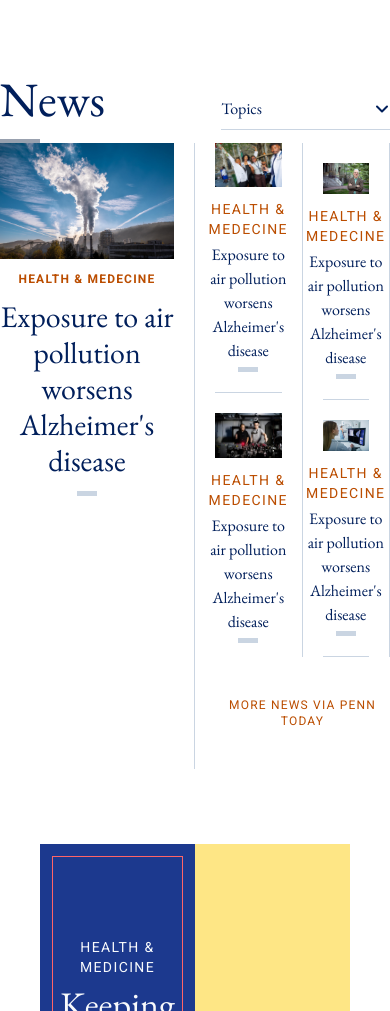
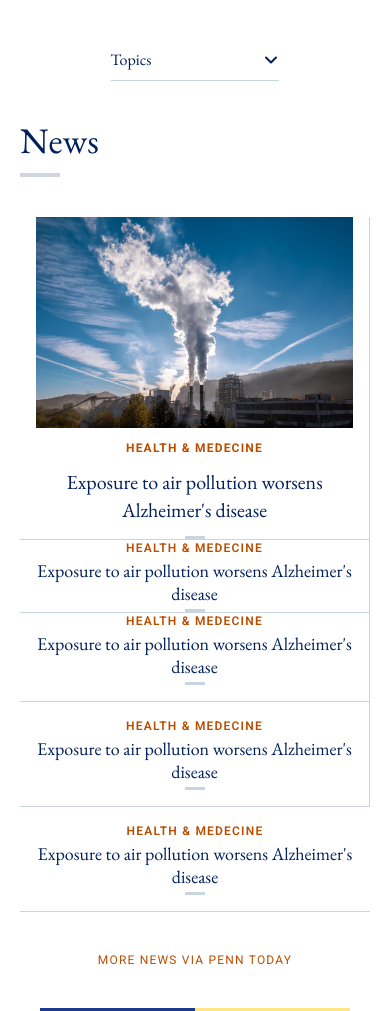
Before and after one commit to iToussaint/cloning-gate, a website built with Vite: page index.html in a window 390 px wide. Shown: the part 780-1791 px from the top of the page. Built offline with nearby package versions, Linux system fonts and the light colour scheme.

Commit message:
ft/News Section responsiveness

```diff
--- a/index.html
+++ b/index.html
@@ -191,12 +191,16 @@
       </div>
     </section>
 
-    <section class="min-h-screen flex flex-col justify-center text-blue">
-      <div class="max-w-screen-xl mx-auto">
-        <div class="flex justify-between items-center">
-          <div class="space-y-4">
-            <h1 class="text-5xl font-garamond">News</h1>
-            <div class="w-10 h-1 bg-gray-400"></div>
+    <section
+      class="min-h-screen flex flex-col justify-center text-blue px-5 pt-10"
+    >
+      <div class="xl:max-w-screen-xl mx-auto space-y-10">
+        <div
+          class="flex flex-col-reverse gap-y-10 md:flex-row justify-between items-center"
+        >
+          <div class="space-y-3 self-start">
+            <h1 class="text-4xl lg:text-5xl font-garamond">News</h1>
+            <div class="w-10 h-[4px] bg-gray-300"></div>
           </div>
 
           <div
@@ -220,8 +224,10 @@
           </div>
         </div>
 
-        <div class="grid grid-cols-2 text-center divide-x-1 divide-slate-300">
-          <div class="flex flex-col items-center gap-y-3 pr-5">
+        <div
+          class="container grid grid-cols-1 md:grid-cols-2 text-center divide-y divide-x divide-slate-300"
+        >
+          <div class="flex flex-col items-center gap-y-3 px-4">
             <div>
               <img src="public/news-1.jpeg" alt="" />
             </div>
@@ -230,83 +236,86 @@
             >
               Health & Medecine
             </h1>
-            <p class="font-garamond text-3xl">
+            <p class="font-garamond text-xl lg:text-3xl">
               Exposure to air pollution worsens Alzheimer's disease
             </p>
-            <div class="w-5 h-[5px] bg-slate-300"></div>
+            <div class="w-5 h-[3px] bg-slate-300"></div>
           </div>
-          <div class="grid grid-cols-2 divide-x-1 divide-slate-300 pl-5">
-            <div class="pr-5 divide-y-1 divide-slate-300">
-              <div class="flex flex-col items-center gap-y-3 pb-5">
-                <div>
+          <div>
+            <div
+              class="grid grid-cols-1 md:grid-cols-2 divide-x-1 divide-y-1 divide-slate-300"
+            >
+              <div class="flex flex-col items-center gap-y-3 px-4">
+                <div class="hidden md:block">
                   <img src="public/news-2.jpeg" alt="" />
                 </div>
                 <div class="flex flex-col items-center gap-y-1">
                   <h1
-                    class="font-roboto uppercase text-sm font-normal tracking-widest text-amber-700"
+                    class="font-roboto uppercase text-xs lg:text-sm font-semibold tracking-widest text-amber-700"
                   >
                     Health & Medecine
                   </h1>
-                  <p class="font-garamond text-base">
+                  <p class="font-garamond text-lg/tight">
                     Exposure to air pollution worsens Alzheimer's disease
                   </p>
-                  <div class="w-5 h-[5px] bg-slate-300"></div>
+                  <div class="w-5 h-[3px] bg-slate-300"></div>
                 </div>
               </div>
-              <div class="flex flex-col items-center gap-y-3 pt-5">
-                <div>
+              <div
+                class="flex flex-col items-center gap-y-3 p-4 pt-0 border-b-1 border-b-slate-300"
+              >
+                <div class="hidden md:block">
                   <img src="public/news-3.jpeg" alt="" />
                 </div>
                 <div class="flex flex-col items-center gap-y-1">
                   <h1
-                    class="font-roboto uppercase text-sm font-normal tracking-widest text-amber-700"
+                    class="font-roboto uppercase text-xs font-semibold tracking-widest text-amber-700"
                   >
                     Health & Medecine
                   </h1>
-                  <p class="font-garamond text-base">
+                  <p class="font-garamond text-lg/tight">
                     Exposure to air pollution worsens Alzheimer's disease
                   </p>
-                  <div class="w-5 h-[5px] bg-slate-300"></div>
+                  <div class="w-5 h-[3px] bg-slate-300"></div>
                 </div>
               </div>
-            </div>
 
-            <div class="px-5 divide-y-1 divide-slate-300">
-              <div class="flex flex-col items-center gap-y-3 py-5">
-                <div>
+              <div class="flex flex-col items-center gap-y-3 p-4">
+                <div class="hidden md:block">
                   <img src="public/news-4.jpeg" alt="" />
                 </div>
                 <div class="flex flex-col items-center gap-y-1">
                   <h1
-                    class="font-roboto uppercase text-sm font-normal tracking-widest text-amber-700"
+                    class="font-roboto uppercase text-xs font-semibold tracking-widest text-amber-700"
                   >
                     Health & Medecine
                   </h1>
-                  <p class="font-garamond text-base">
+                  <p class="font-garamond text-lg/tight">
                     Exposure to air pollution worsens Alzheimer's disease
                   </p>
-                  <div class="w-5 h-[5px] bg-slate-300"></div>
+                  <div class="w-5 h-[3px] bg-slate-300"></div>
                 </div>
               </div>
-              <div class="flex flex-col items-center gap-y-3 py-5 border-b-1 border-b-slate-300">
-                <div>
+              <div
+                class="flex flex-col items-center gap-y-3 p-4 border-b-1 border-b-slate-300"
+              >
+                <div class="hidden md:block">
                   <img src="public/news-5.jpeg" alt="" />
                 </div>
                 <div class="flex flex-col items-center gap-y-1">
                   <h1
-                    class="font-roboto uppercase text-sm font-normal tracking-widest text-amber-700"
+                    class="font-roboto uppercase text-xs font-semibold tracking-widest text-amber-700"
                   >
                     Health & Medecine
                   </h1>
-                  <p class="font-garamond text-base">
+                  <p class="font-garamond text-lg/tight">
                     Exposure to air pollution worsens Alzheimer's disease
                   </p>
-                  <div class="w-5 h-[5px] bg-slate-300"></div>
+                  <div class="w-5 h-[3px] bg-slate-300"></div>
                 </div>
               </div>
             </div>
-
-            <div class="col-span-2 py-10">
+            <div class="py-10">
               <h1
                 class="font-roboto uppercase text-xs font-normal tracking-widest text-amber-700"
               >
```
